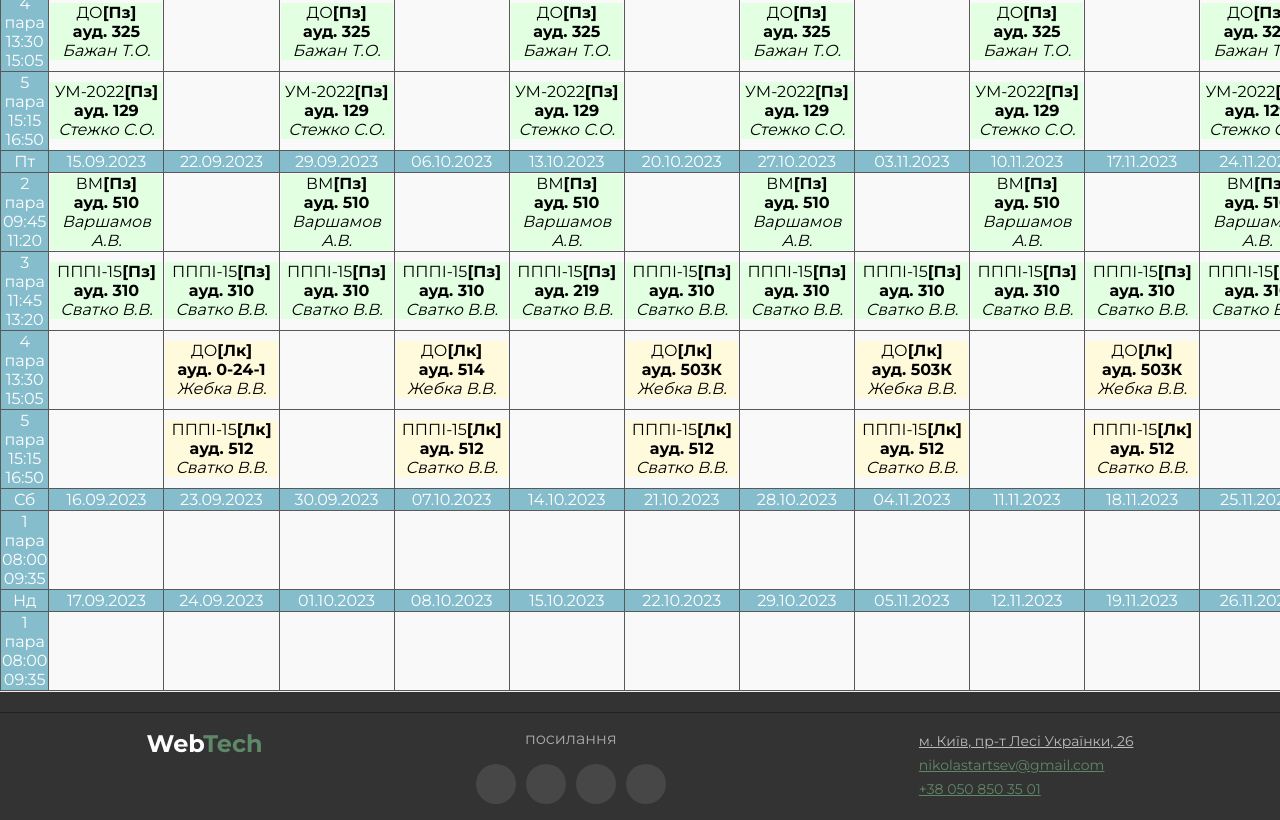
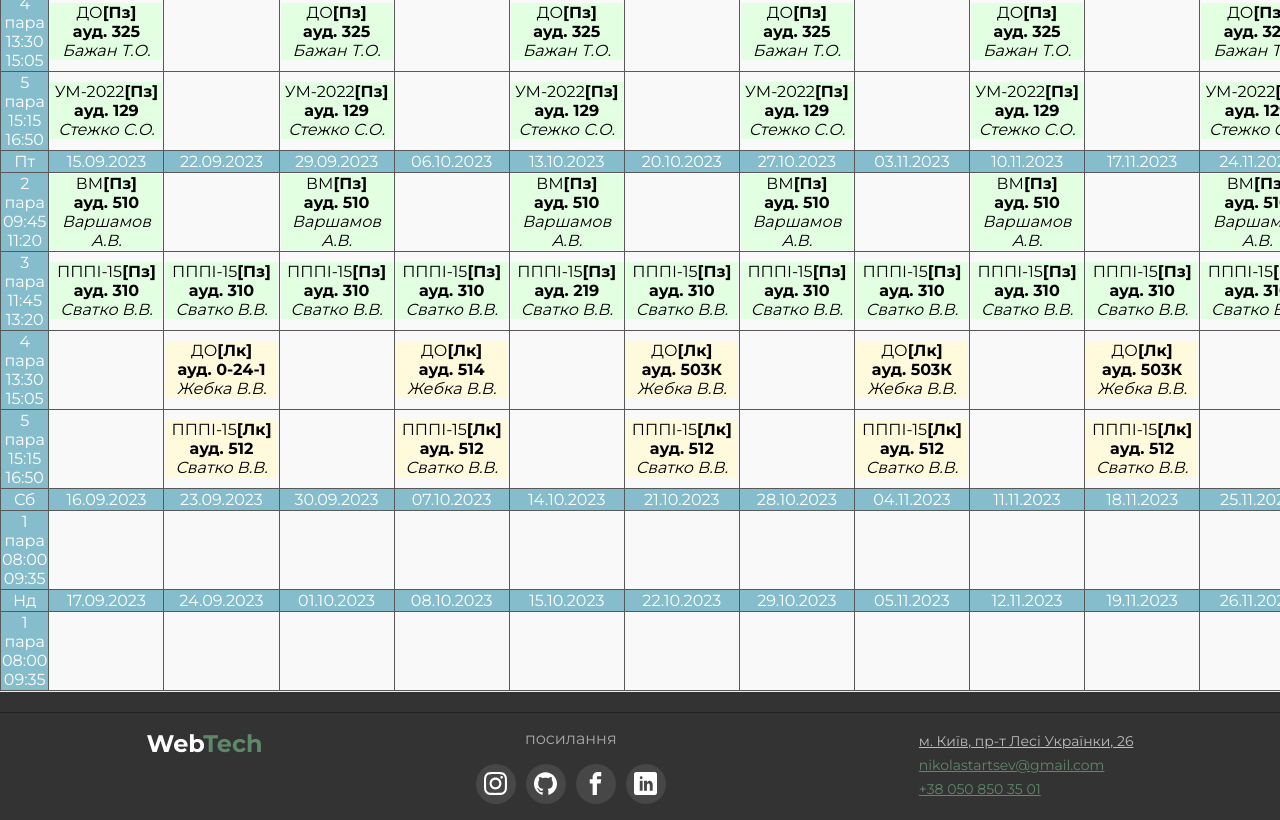
Before and after one commit to NickStS/web-technologies, a plain HTML site: page html/pract/schedule.html in a window 1280 px wide. Shown: the part 1480-2300 px from the top of the page. Drawn offline with Linux system fonts and the light colour scheme.

Commit message:
Update schedule.html

```diff
--- a/html/pract/schedule.html
+++ b/html/pract/schedule.html
@@ -1,5 +1,6 @@
 <!DOCTYPE html>
 <html lang="en">
+
 <head>
     <meta charset="UTF-8">
     <meta http-equiv="X-UA-Compatible" content="IE=edge">
@@ -10,6 +11,7 @@
     <link rel="stylesheet" href="../../css/styles.css">
     <title>Web technology</title>
 </head>
+
 <body>
     <header class="name__project">
         <h1 class="name__project_text">Сайт по Web технологіям. Старцев Микола ТЦР-22</h1>
@@ -3883,28 +3885,28 @@
                     <li>
                         <a href="https://www.instagram.com/danger_videograph/">
                             <svg class="footer__network-svg">
-                                <use href="../..img/icons.svg#instagram"></use>
+                                <use href="../../img/icons.svg#instagram"></use>
                             </svg>
                         </a>
                     </li>
                     <li>
                         <a href="https://github.com/NickStS">
                             <svg class="footer__network-svg">
-                                <use href="../..img/icons.svg#github"></use>
+                                <use href="../../img/icons.svg#github"></use>
                             </svg>
                         </a>
                     </li>
                     <li>
                         <a href="https://www.facebook.com/profile.php?id=100014645977569">
                             <svg class="footer__network-svg">
-                                <use href="../..img/icons.svg#facebook"></use>
+                                <use href="../../img/icons.svg#facebook"></use>
                             </svg>
                         </a>
                     </li>
                     <li>
                         <a href="https://www.linkedin.com/in/mykola-startsev-0528b4220/ ">
                             <svg class="footer__network-svg">
-                                <use href="../..img/icons.svg#linkedin"></use>
+                                <use href="../../img/icons.svg#linkedin"></use>
                             </svg>
                         </a>
                     </li>
@@ -3933,4 +3935,5 @@
     </footer>
 
 </body>
+
 </html>
```
